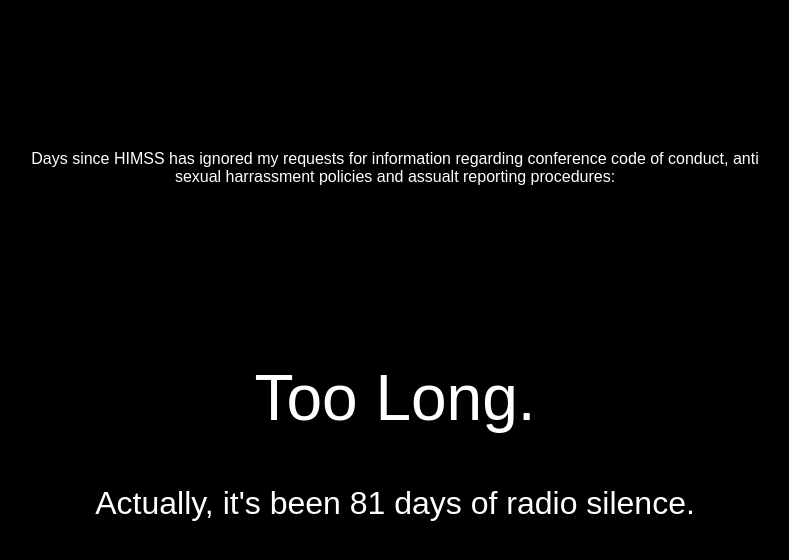
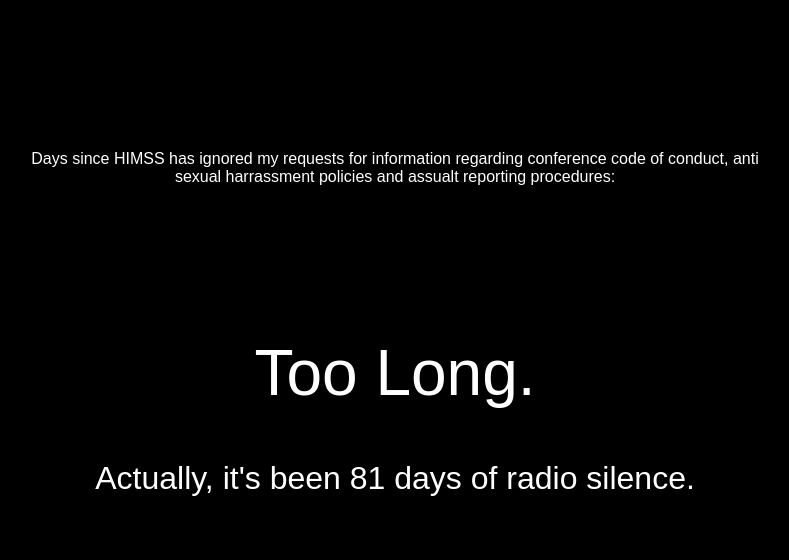
Before and after one commit to laurenstill/laurenstill.github.io, a Jekyll site: the page himssplzrespond.html, which Jekyll copies as it is, in a window 1280 px wide. Shown: the top 560 px of the page, without its empty margins (245-1034 px from the left). Built offline with Jekyll 4.4.1, drawn with Linux system fonts in a browser that asks for light colours.

Commit message:
Update himssplzrespond.html

```diff
--- a/himssplzrespond.html
+++ b/himssplzrespond.html
@@ -18,7 +18,7 @@
 
 #main {
 margin: 0px auto;
-margin-top: 175px;
+margin-top: 150px;
 width: 750px;
 text-align:center;
 }
```
